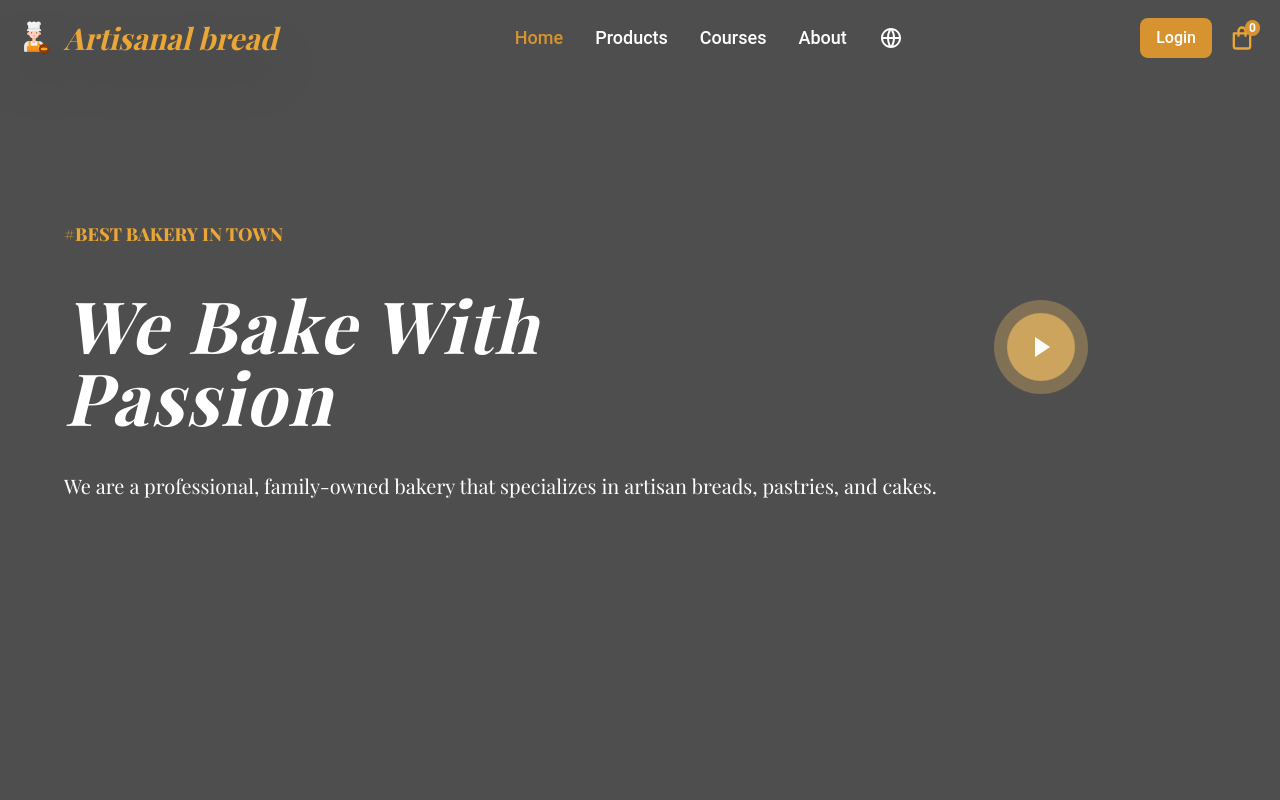
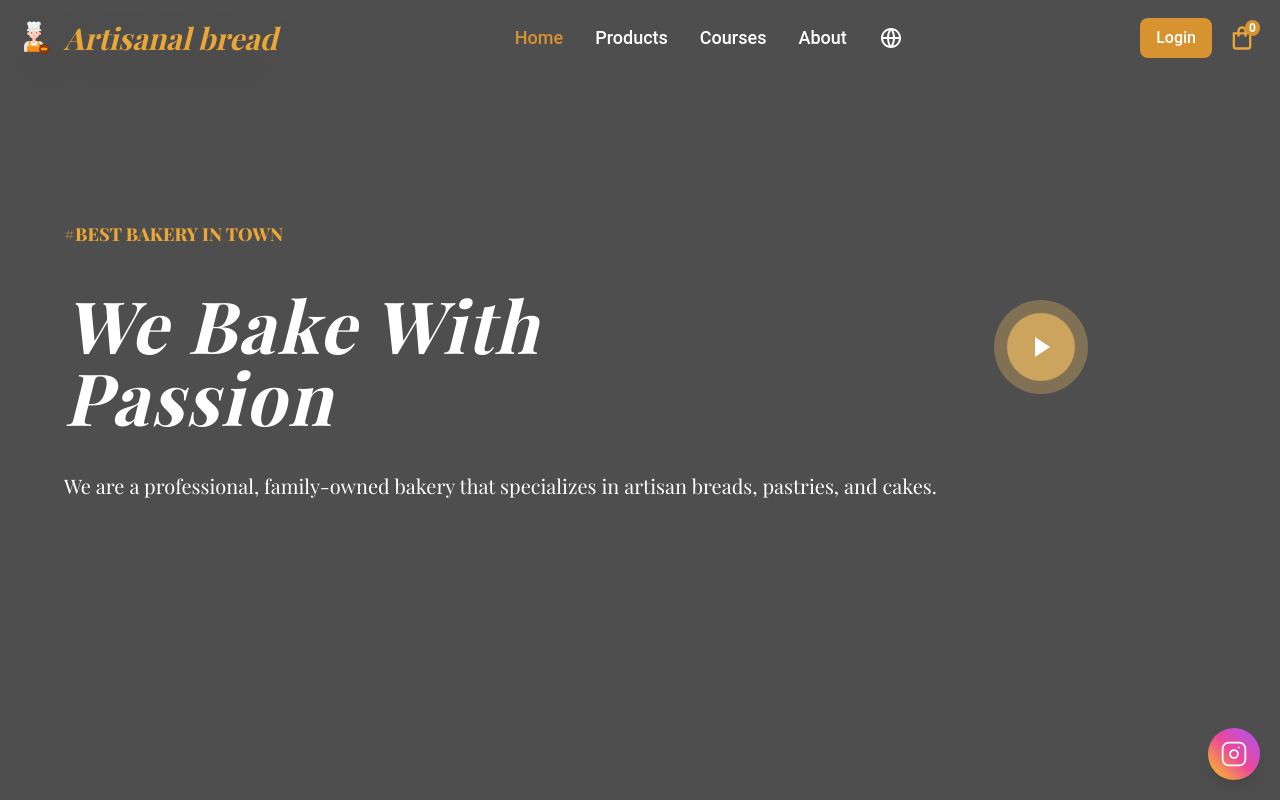
Before and after one commit to AmmarYasser33/Artisanal-bread, a React (Vite) app in the folder frontend/: page / in a window 1280 px wide. Shown: the top 800 px of the page. Built offline with nearby package versions, Linux system fonts and the light colour scheme; no server answers; a web font is replaced by a local one.

Commit message:
add Instagram floating icon and conditionally render it based on route

```diff
--- a/frontend/src/App.jsx
+++ b/frontend/src/App.jsx
@@ -1,5 +1,5 @@
 import { useEffect } from "react";
-import { Routes, Route } from "react-router-dom";
+import { Routes, Route, useLocation } from "react-router-dom";
 import { ToastContainer } from "react-toastify";
 import { useDispatch, useSelector } from "react-redux";
 import {
@@ -13,6 +13,7 @@ import fetchProfileData from "./Store/profileInfo-actions";
 import fetchConfigs from "./Store/configs-actions";
 import PR from "./components/ProtectedRoute";
 import AR from "./components/AdminRoute";
+import InstagramFloatIcon from "./components/InstagramFloatIcon";
 import Home from "./pages/Home";
 import Products from "./pages/Products";
 import Courses from "./pages/Courses";
@@ -43,6 +44,7 @@ import NotFound from "./pages/NotFound";
 
 function App() {
   const dispatch = useDispatch();
+  const location = useLocation();
   const isArLang = localStorage.getItem("i18nextLng") === "ar";
   const token = useSelector((state) => state.userInfo.token);
   const role = useSelector((state) => state.userInfo.role);
@@ -98,6 +100,8 @@ function App() {
         rtl={isArLang}
       />
 
+      {location.pathname.includes("/admin") || location.pathname.includes("/dashboard") ? null : <InstagramFloatIcon />}
+
       <Routes>
         <Route path="/" element={<Home />} />
         <Route path="/products" element={<Products />} />
--- /dev/null
+++ b/frontend/src/components/InstagramFloatIcon.jsx
@@ -0,0 +1,32 @@
+export default function InstagramFloatIcon() {
+  return (
+    <div className="fixed bottom-5 right-5 z-[1000]">
+      <a
+        href="https://www.instagram.com/baker_way_/profilecard/?igsh=dDhoM3IzOTlyenhp"
+        target="_blank"
+        rel="noopener noreferrer"
+        className="flex transform items-center justify-center rounded-full bg-gradient-to-tr from-yellow-400 via-pink-500 to-purple-500 p-3 shadow-lg transition-all duration-300 hover:scale-110"
+      >
+        <svg
+          xmlns="http://www.w3.org/2000/svg"
+          fill="none"
+          viewBox="0 0 24 24"
+          strokeWidth="1.5"
+          stroke="white"
+          className="h-7 w-7"
+        >
+          <path
+            strokeLinecap="round"
+            strokeLinejoin="round"
+            d="M7.5 2.25h9a5.25 5.25 0 015.25 5.25v9a5.25 5.25 0 01-5.25 5.25h-9A5.25 5.25 0 012.25 16.5v-9A5.25 5.25 0 017.5 2.25z"
+          />
+          <path
+            strokeLinecap="round"
+            strokeLinejoin="round"
+            d="M16.125 6.375h.008v.008h-.008v-.008zM12 8.625a3.375 3.375 0 100 6.75 3.375 3.375 0 000-6.75z"
+          />
+        </svg>
+      </a>
+    </div>
+  );
+}
```
